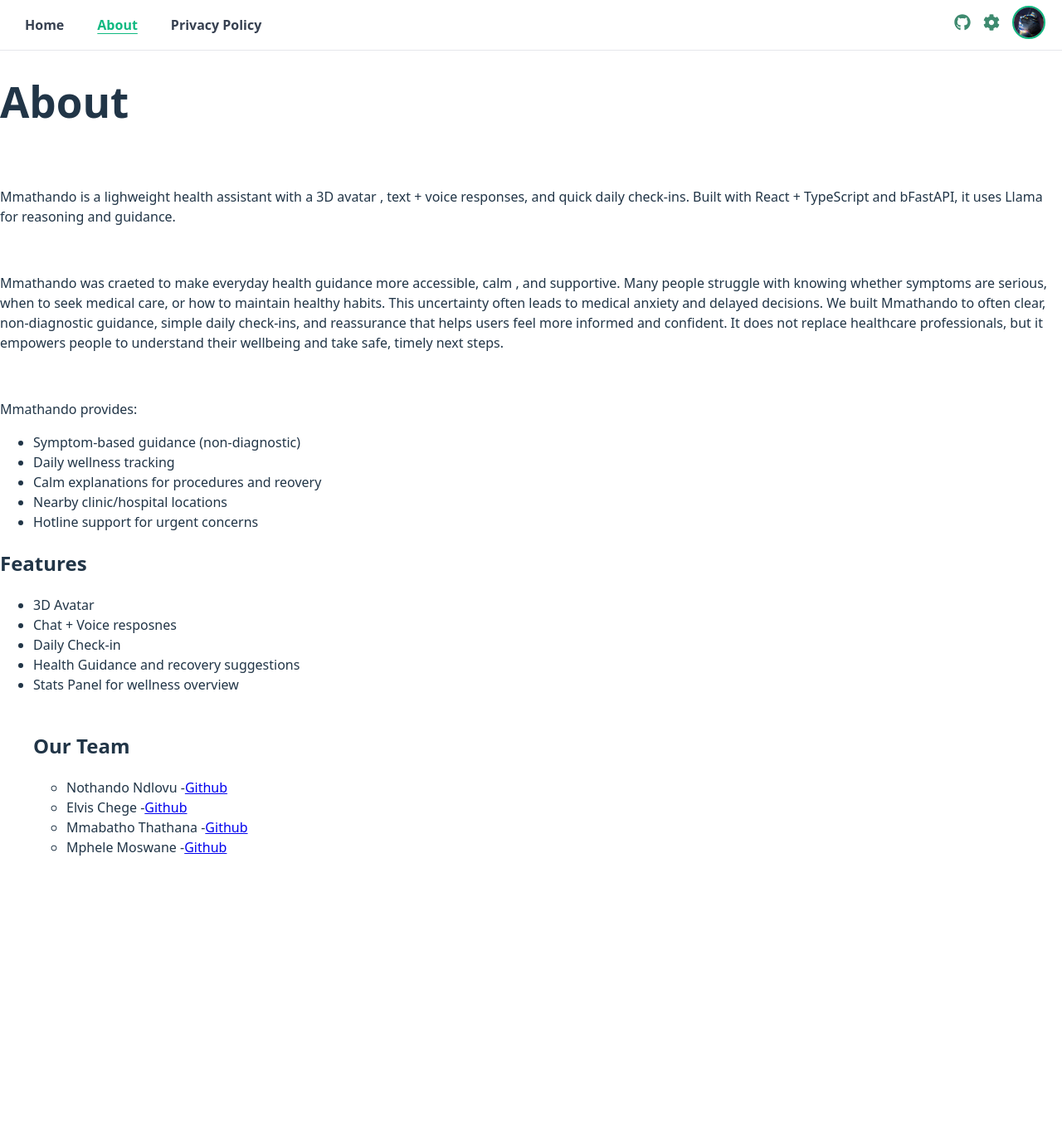
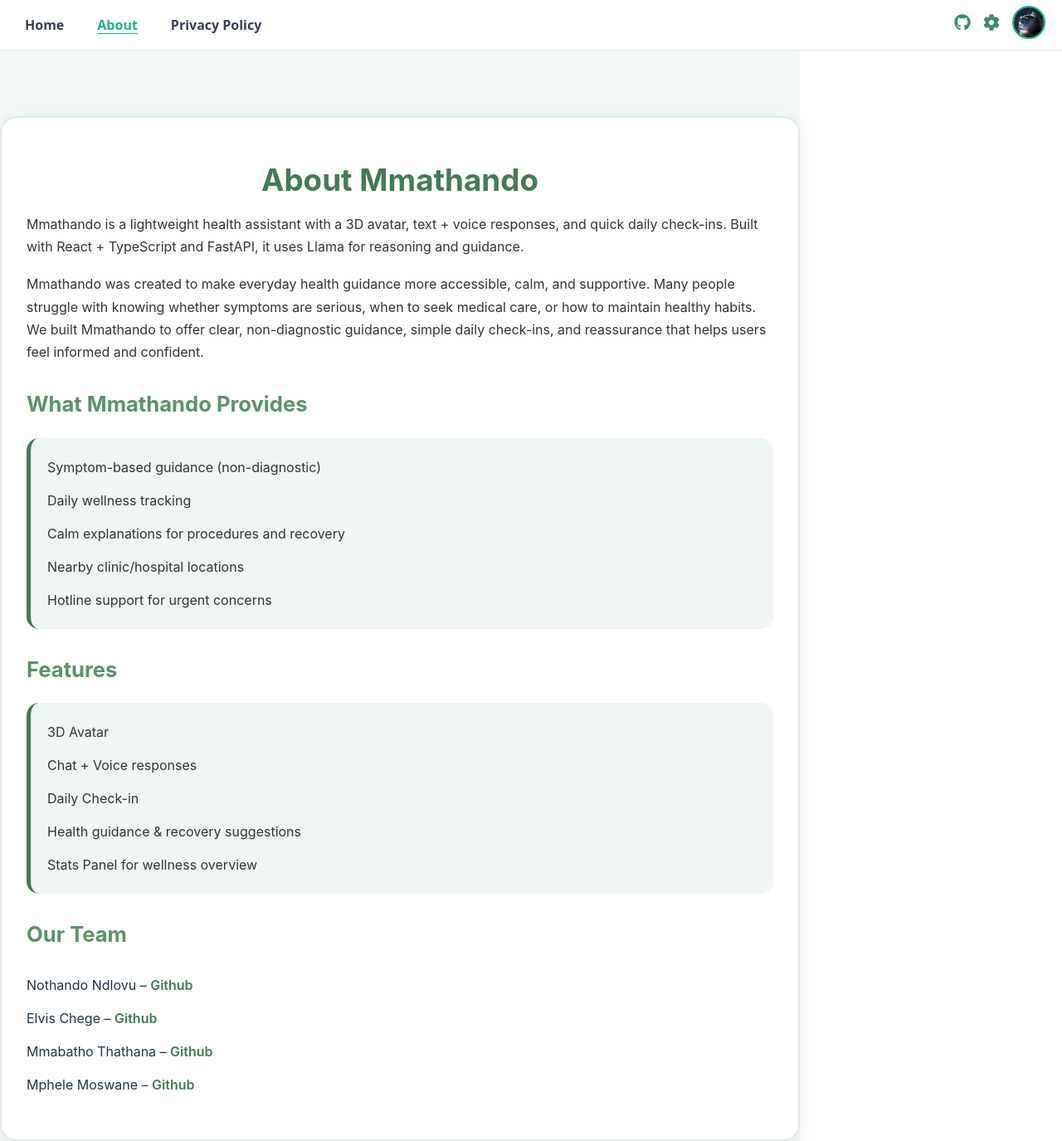
Before and after one commit to elviscgn/Mmathando, a React (Vite) app in the folder frontend/: page /about in a window 1280 px wide. Shown: the whole page at 83% size. Before the commit the page ends 1049 px from the top, so only its background shows below. Built offline with nearby package versions, Linux system fonts and the light colour scheme; no server answers.

Commit message:
Added Style to About page

```diff
--- a/frontend/package.json
+++ b/frontend/package.json
@@ -10,8 +10,10 @@
     "preview": "vite preview"
   },
   "dependencies": {
+    "@react-google-maps/api": "^2.20.7",
     "@react-three/drei": "^10.7.7",
     "@react-three/fiber": "^9.4.2",
+    "dotenv": "^17.2.3",
     "leva": "^0.10.1",
     "react": "^19.2.0",
     "react-dom": "^19.2.0",
--- a/frontend/src/pages/About.jsx
+++ b/frontend/src/pages/About.jsx
@@ -1,57 +1,143 @@
-import Navbar from "../components/Navbar"
+import Navbar from "../components/Navbar";
 
 export default function About() {
   return (
     <div style={{ paddingTop: "60px" }}>
       <Navbar />
-      <h1>About</h1><br />
 
-      <p>
-        Mmathando is a lighweight health assistant with a 3D avatar , text + voice responses, and quick  daily  check-ins. Built with React + TypeScript and bFastAPI, it uses Llama for reasoning and guidance.</p><br />
-      <p>
-        Mmathando was craeted to make everyday health guidance more accessible, calm , and supportive. Many people struggle with knowing whether symptoms are serious, when to seek medical care, or how to maintain healthy habits. This uncertainty often leads to medical anxiety and delayed decisions. We built Mmathando to often clear, non-diagnostic guidance, simple daily check-ins, and reassurance that helps users feel more informed and confident. It does not replace healthcare professionals, but it empowers people to understand their wellbeing and take safe, timely next steps.</p><br />
-      <p>Mmathando provides:</p>
-      <ul>
+      <style>{`
+        .about-page {
+          background: #f4f9f6;
+          min-height: 100vh;
+          font-family: "Inter", sans-serif;
+          padding-top: 80px;
+        }
+
+        .about-container {
+          max-width: 900px;
+          margin: auto;
+          padding: 30px;
+          background: white;
+          border-radius: 20px;
+          box-shadow: 0 4px 20px rgba(67, 122, 87, 0.12);
+          border: 2px solid rgba(67, 122, 87, 0.15);
+        }
+
+        .title {
+          text-align: center;
+          font-size: 2.3rem;
+          color: #437A57;
+          margin-bottom: 20px;
+        }
+
+        .text {
+          line-height: 1.7;
+          color: #333;
+          margin-bottom: 18px;
+        }
+
+        .section-title {
+          margin-top: 30px;
+          font-size: 1.6rem;
+          color: #5A9367;
+        }
+
+        .cute-list {
+          background: #f0f7f3;
+          padding: 15px 20px;
+          border-radius: 15px;
+          border-left: 5px solid #437A57;
+          list-style: none;
+          margin-bottom: 25px;
+        }
+
+        .cute-list li {
+          padding: 8px 0;
+          color: #333;
+        }
+
+        .team-list {
+          margin-top: 15px;
+          list-style: none;
+          padding: 0;
+        }
+
+        .team-list li {
+          padding: 8px 0;
+          font-size: 1rem;
+        }
+
+        .team-list a {
+          color: #437A57;
+          text-decoration: none;
+          font-weight: 600;
+        }
+
+        .team-list a:hover {
+          text-decoration: underline;
+        }
+      `}</style>
+
+      <div className="about-page">
+        <div className="about-container">
+          <h1 className="title">About Mmathando</h1>
+
+          <p className="text">
+            Mmathando is a lightweight health assistant with a 3D avatar, text + voice
+            responses, and quick daily check-ins. Built with React + TypeScript and FastAPI,
+            it uses Llama for reasoning and guidance.
+          </p>
+
+          <p className="text">
+            Mmathando was created to make everyday health guidance more accessible, calm,
+            and supportive. Many people struggle with knowing whether symptoms are serious,
+            when to seek medical care, or how to maintain healthy habits. We built
+            Mmathando to offer clear, non-diagnostic guidance, simple daily check-ins,
+            and reassurance that helps users feel informed and confident.
+          </p>
+
+          <h2 className="section-title">What Mmathando Provides</h2>
+          <ul className="cute-list">
             <li>Symptom-based guidance (non-diagnostic)</li>
             <li>Daily wellness tracking</li>
-        <li>Calm explanations for procedures and reovery</li>
+            <li>Calm explanations for procedures and recovery</li>
             <li>Nearby clinic/hospital locations</li>
             <li>Hotline support for urgent concerns</li>
           </ul>
 
-      <h2>Features</h2>
-      <ul>
+          <h2 className="section-title">Features</h2>
+          <ul className="cute-list">
             <li>3D Avatar</li>
-        <li>Chat + Voice resposnes</li>
+            <li>Chat + Voice responses</li>
             <li>Daily Check-in</li>
-        <li>Health Guidance and recovery suggestions</li>
-        <li>Stats Panel for wellness overview</li><br />
-        <h2>Our Team</h2>
-        <ul>
-          <li>Nothando Ndlovu -
-            <a href="https://github.com/nothando-debug" target="_blank">
-            Github</a>
+            <li>Health guidance & recovery suggestions</li>
+            <li>Stats Panel for wellness overview</li>
+          </ul>
+
+          <h2 className="section-title">Our Team</h2>
+          <ul className="team-list">
+            <li>
+              Nothando Ndlovu –{" "}
+              <a href="https://github.com/nothando-debug" target="_blank">Github</a>
             </li>
 
-          <li>Elvis Chege -
-            <a href="https://github.com/elviscgn" target="_blank">
-            Github</a>
+            <li>
+              Elvis Chege –{" "}
+              <a href="https://github.com/elviscgn" target="_blank">Github</a>
             </li>
 
-
-
-          <li>Mmabatho Thathana -
-            <a href="https://github.com/Mmabatho-21" target="_blank">
-            Github</a>
+            <li>
+              Mmabatho Thathana –{" "}
+              <a href="https://github.com/Mmabatho-21" target="_blank">Github</a>
             </li>
 
-          <li>Mphele Moswane -
-            <a href="https://github.com/Mphele" target="_blank">
-            Github</a>
+            <li>
+              Mphele Moswane –{" "}
+              <a href="https://github.com/Mphele" target="_blank">Github</a>
             </li>
           </ul>
-      </ul>
-
         </div>
-  )
+      </div>
+    </div>
+  );
 }
```
Also changed, not shown: 1 other file (tests, documents, lock files or other folders). Lines whose indentation alone changed are shown as unchanged.
